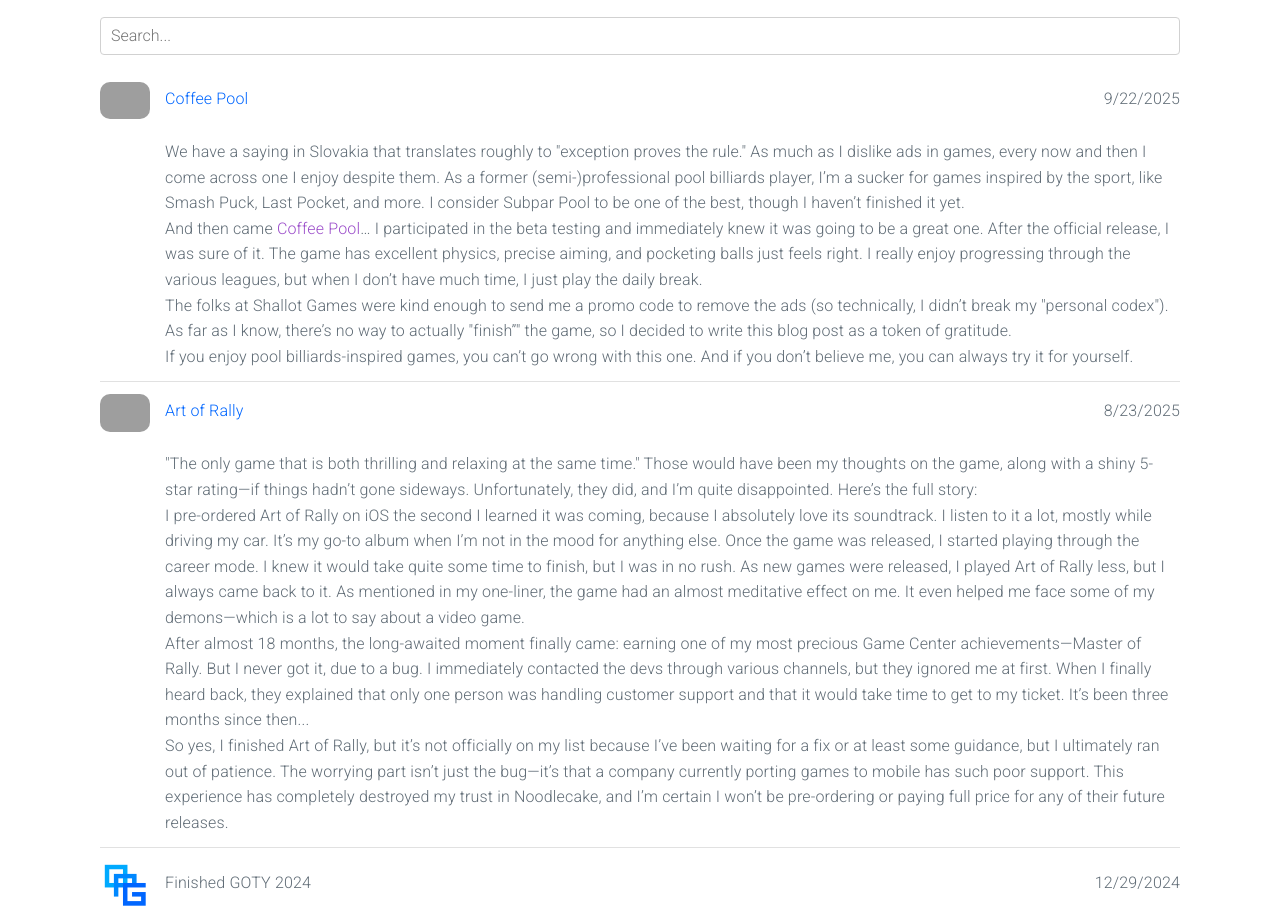
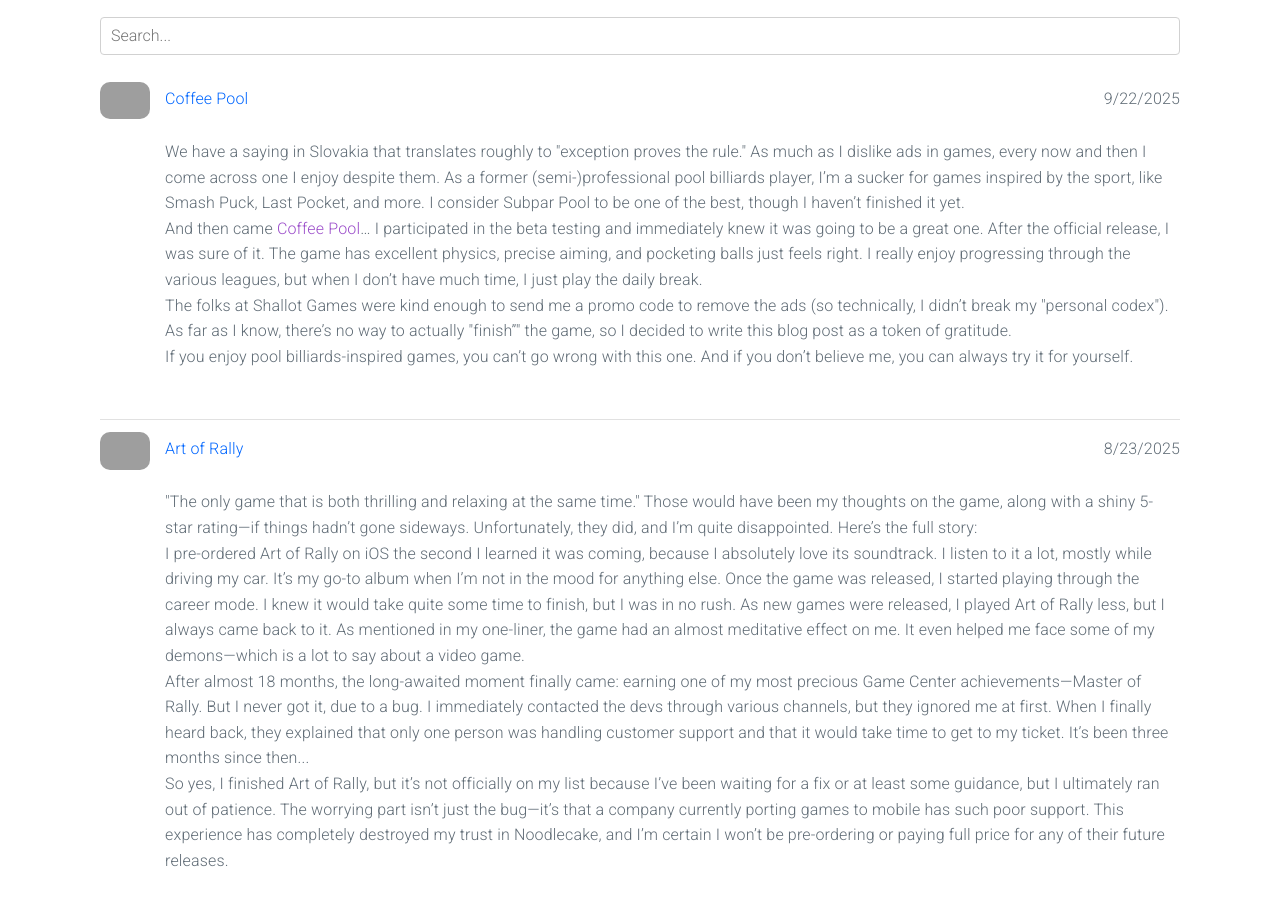
Before and after one commit to OnlyPremiumGames/onlypremiumgames.github.io, a plain HTML site: page blog.html in a window 1280 px wide. Shown: the part 662-1583 px from the top of the page. Drawn offline with nearby package versions, Linux system fonts and the light colour scheme; grey boxes are pictures that could not be loaded; a web font is replaced by a local one.

Commit message:
Add padding for blog entries

```diff
--- a/blog.html
+++ b/blog.html
@@ -99,8 +99,8 @@
                                 </td>
                             </tr>
                             <tr>
-                                <td></td>
-                                <td colspan="2">
+                                <td class="blog-text"></td>
+                                <td class="blog-text" colspan="2">
                                     <template x-for="text in post.verdict">
                                         <span x-html="text"></span>
                                     </template>
--- a/css/style.css
+++ b/css/style.css
@@ -77,6 +77,10 @@ td.blog-title {
   color: var(--color);
 }
 
+td.blog-text {
+  padding-bottom: 5rem;
+}
+
 span.buttons {
   padding-top: 3rem;
   display: flex;
```
